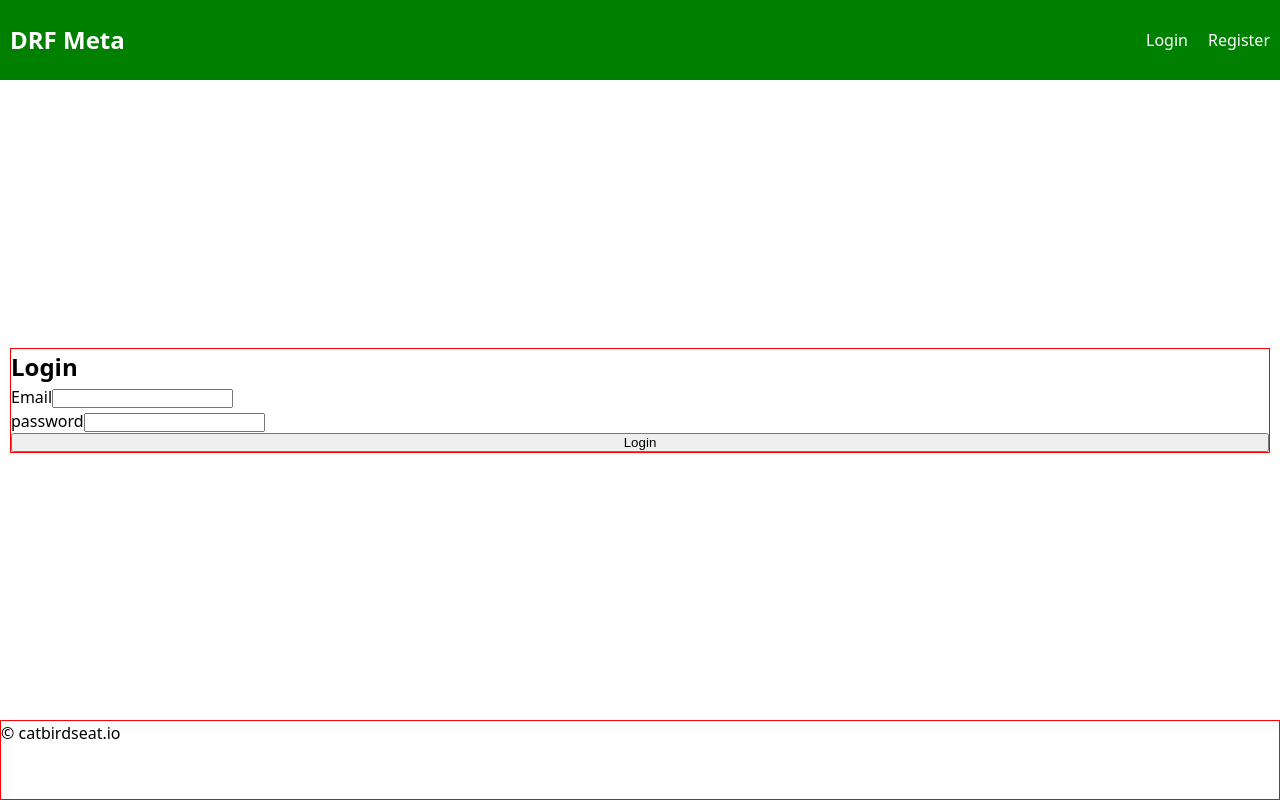
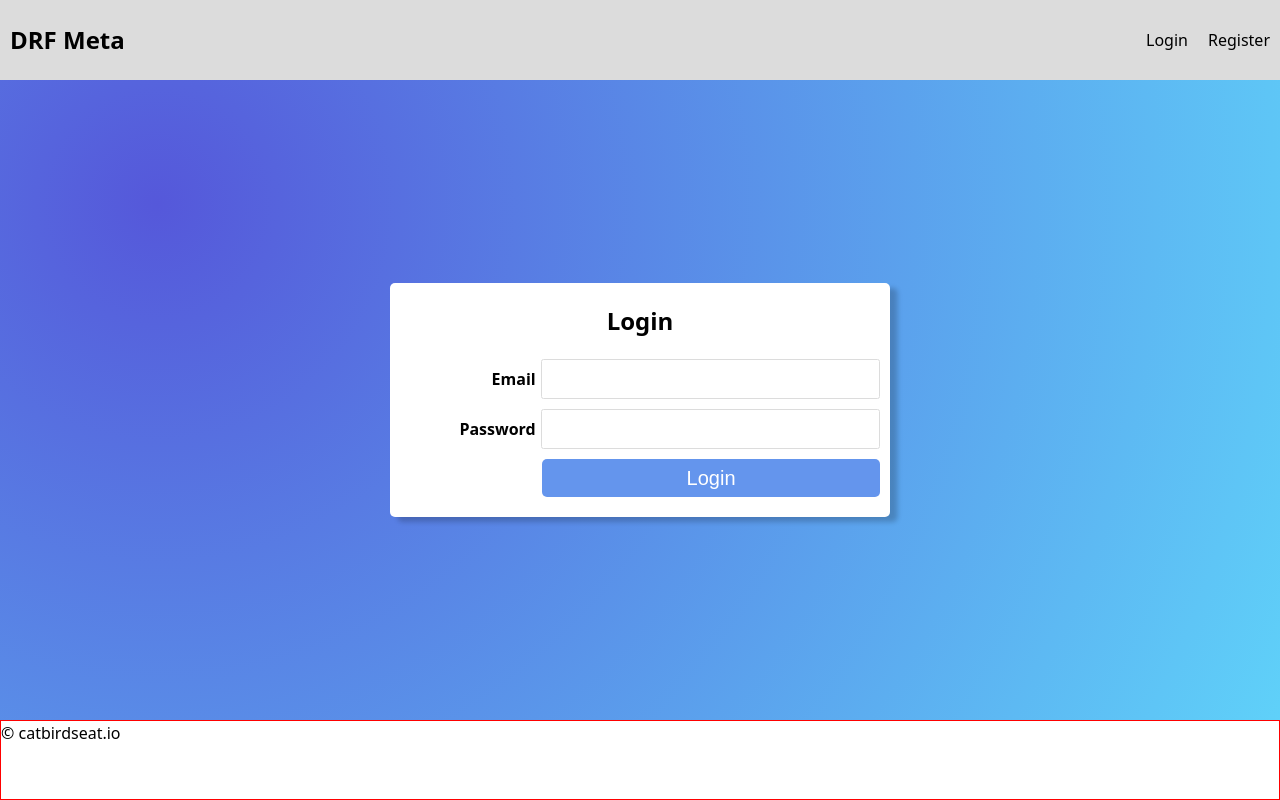
Before and after one commit to catbirdseatio/drf-meta, a React (Vite) app in the folder frontend/: page /login in a window 1280 px wide. Built offline with nearby package versions, Linux system fonts and the light colour scheme.

Commit message:
component styles added; more test refactoring

```diff
--- a/frontend/src/components/Error.tsx
+++ b/frontend/src/components/Error/index.tsx
@@ -1,4 +1,5 @@
 import { FieldError } from "react-hook-form";
+
 
 export interface ErrorProps {
   error?: FieldError;
--- a/frontend/src/components/Header/Header.css
+++ b/frontend/src/components/Header/Header.css
@@ -4,14 +4,14 @@ nav {
     align-items: center;
     justify-content: space-between;
     height: var(--height-header);
-    background-color: green;
+    background-color: gainsboro;
     border-collapse: collapse;
     padding: 1rem;
 }
 
 nav a,
 .mobile-menu a {
-    color: white;
+    color: #000;
 }
 
 nav .hamburger {
@@ -24,6 +24,10 @@ nav .menu {
     gap: 2rem;
 }
 
+.mobile-menu {
+    display: none;
+}
+
 @media only screen and (max-width: 700px) {
     nav .hamburger {
         display: block;
@@ -33,12 +37,10 @@ nav .menu {
     nav .menu {
         display: none;
     }
-}
 
     .mobile-menu {
         display: flex;
         flex-direction: column;
-    background-color: red;
         font-size: 2rem;
         gap: 1rem;
         /* Transition style */
@@ -57,3 +59,4 @@ nav .menu {
     .mobile-menu a {
         padding: .5rem;
     }
+}
--- /dev/null
+++ b/frontend/src/components/Input/Input.module.css
@@ -0,0 +1,30 @@
+.formField {
+    display: grid;
+    grid-template-columns: 2fr 5fr;
+    align-items: center;
+    gap: .5rem;
+    width: 100%;
+}
+
+.formField label {
+    font-weight: 600;
+    justify-self: end;
+
+}
+
+.formField input {
+    font-size: 2rem;
+    padding: .75rem 1.25rem;
+    border: 1px solid gainsboro;
+    border-radius: .25rem;
+}
+
+.formField span {
+    grid-column: 2 / 5;
+    color: red;
+    font-size: 1rem;
+}
+
+.formField input:focus {
+    border: 2px solid cornflowerblue;
+}
--- a/frontend/src/components/Input.tsx
+++ b/frontend/src/components/Input/index.tsx
@@ -1,11 +1,12 @@
 import { forwardRef } from "react";
-import { IInputProps } from "../@types/forms";
-import Error from "./Error";
+import { IInputProps } from "../../@types/forms";
+import Error from "../Error";
 
+import styles from "./Input.module.css";
 
 const Input = forwardRef<HTMLInputElement, IInputProps>(
   ({ label, type = "text", fieldName, error, ...props }: IInputProps, ref) => (
-    <div>
+    <div className={styles.formField}>
       <label htmlFor={fieldName}>{label}</label>
       <input type={type} ref={ref} {...props} />
       <Error error={error} />
--- /dev/null
+++ b/frontend/src/components/UserForm/UserForm.module.css
@@ -0,0 +1,38 @@
+.form {
+    display: flex;
+    flex-direction: column;
+    gap: 1rem;
+    background-color: #fff;
+    border-radius: .5rem;
+    padding: 2rem 1rem;
+    /* box-shadow: 10px 5px 5px hsl(hue, saturation, lightness); */
+    box-shadow: .75rem .5rem .5rem rgb(0 0 0 / 0.2);
+    width: 100%;
+  }
+
+.form h2 {
+text-align: center;
+margin-bottom: 2rem;
+}
+
+.button {
+    display: grid;
+    grid-template-columns: 2fr 5fr;
+}
+.button button {
+    background-color: cornflowerblue;
+    color: #fff;
+    padding: .75rem;
+    border: none;
+    font-size: 2rem;
+    border-radius: .5rem;
+    cursor: pointer;
+    margin-left: .5rem;
+    grid-column: 2 / 5;
+}
+
+@media only screen and (min-width: 600px) {
+    .form {
+        max-width: 50rem;
+    }
+  }
--- a/frontend/src/components/UserForm.tsx
+++ b/frontend/src/components/UserForm/index.tsx
@@ -1,11 +1,13 @@
 import { z } from "zod";
-import { UserSchema } from "../@types/auth.d";
+import { UserSchema, IUserFormProps } from "./../../@types/auth.d";
 import { useForm } from "react-hook-form";
 import { zodResolver } from "@hookform/resolvers/zod";
-import { IUserFormProps } from "../@types/auth.d";
-import Input from "./Input";
+import Input from "../Input";
+
+import styles from "./UserForm.module.css";
 
 type UserFormData = z.infer<typeof UserSchema>;
+
 
 const UserForm = ({ onSubmit, formType }: IUserFormProps) => {
   const {
@@ -21,8 +23,8 @@ const UserForm = ({ onSubmit, formType }: IUserFormProps) => {
         onSubmit(data);
         reset();
       })}
-
-  >
+      className={styles.form}
+    >
       <div>
         <h2>{formType}</h2>
         <Input
@@ -35,13 +37,15 @@ const UserForm = ({ onSubmit, formType }: IUserFormProps) => {
       <div>
         <Input
           fieldName="password"
-          label="password"
+          label="Password"
           {...register("password")}
           type="password"
           error={errors.password}
         />
       </div>
-      <button type="submit">{formType}</button>
+      <div className={styles.button}>
+        <button type="submit">{formType}</button>
+      </div>
     </form>
   );
 };
--- a/frontend/src/index.css
+++ b/frontend/src/index.css
@@ -34,14 +34,6 @@ a:active {
 }
 
 
-form {
-  border: 1px solid red;
-  display: flex;
-  flex-direction: column;
-  width: 100%;
-}
-
-
 /* Footer Styles */
 footer {
   display: flex;
@@ -54,4 +46,5 @@ main {
   display: flex;
   flex-direction: row;
   min-height: calc(100vh - var(--height-footer) - var(--height-header));
+  background: radial-gradient(circle at 12.3% 19.3%, rgb(85, 88, 218) 0%, rgb(95, 209, 249) 100.2%);
 }
```
Also changed, not shown: frontend/src/components/Error/Error.module.css (added), 2 other files (tests, documents, lock files or other folders). Lines whose indentation alone changed are shown as unchanged.
